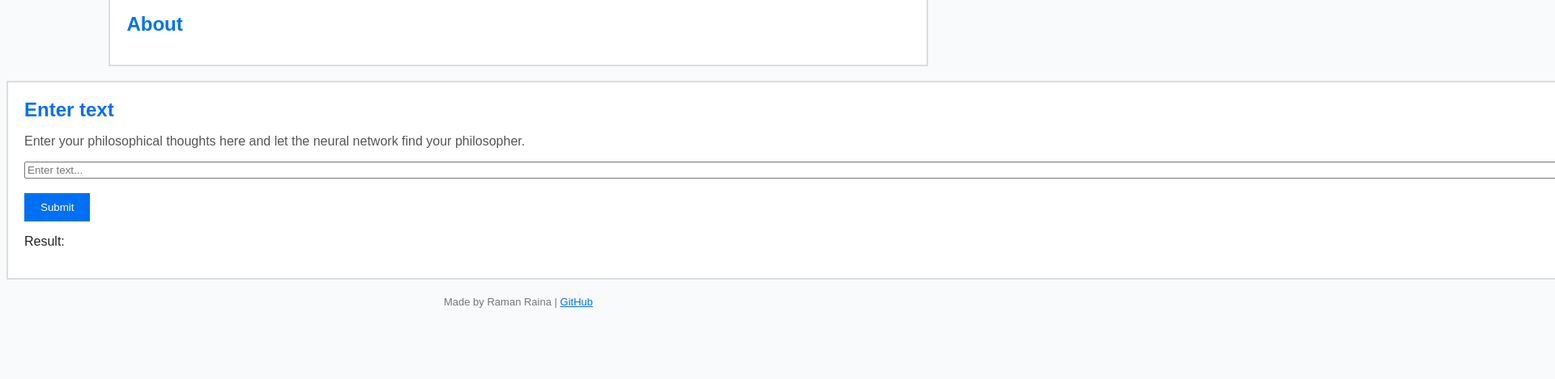
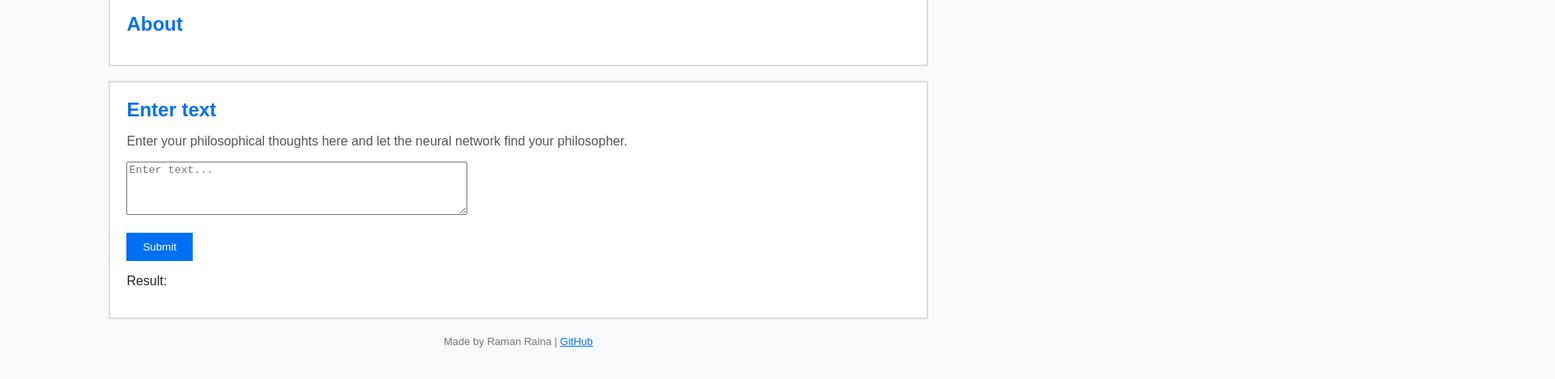
Before and after one commit to raman-raina/Myth-and-Machine, a plain HTML site: page index.html in a window 1280 px wide. Shown: the part 81-550 px from the top of the page at 81% size, 1920 px wide, since content can reach past the window. Drawn offline with Linux system fonts and the light colour scheme.

Commit message:
index.html

```diff
--- a/index.html
+++ b/index.html
@@ -7,7 +7,6 @@
 </head>
 <body bgcolor="#f9fafb" text="#222" link="#0070f3" vlink="#0059c1" alink="#ff0000">
 
-  <!-- Header -->
   <table width="100%" bgcolor="white" cellpadding="15" cellspacing="0" border="0">
     <tr>
       <td>
@@ -22,7 +21,6 @@
     </tr>
   </table>
 
-  <!-- Main -->
   <center>
     <table width="80%" cellpadding="20" cellspacing="0" border="1" bordercolor="#ddd" bgcolor="white">
       <tr>
@@ -30,7 +28,6 @@
           <a name="about"></a>
           <font face="Arial" size="5" color="#0070f3"><b>About</b></font>
           <p><font face="Arial" size="3" color="#555">
-            <!-- About content here -->
           </font></p>
         </td>
       </tr>
@@ -38,7 +35,6 @@
 
     <br>
 
-    <!-- Demo Section -->
     <table width="80%" cellpadding="20" cellspacing="0" border="1" bordercolor="#ddd" bgcolor="white">
       <tr>
         <td>
@@ -48,7 +44,7 @@
             Enter your philosophical thoughts here and let the neural network find your philosopher.
           </font></p>
 
-          <input id="userInput" type="text" placeholder="Enter text..." size="1000">
+          <textarea id="userInput" rows="4" cols="50" placeholder="Enter text..."></textarea>
           <br><br>
           <input type="button" value="Submit" onclick="sendData()" style="background:#0070f3;color:white;padding:10px 20px;border:none;">
           <p><font face="Arial" size="3">Result: <b><span id="output"></span></b></font></p>
@@ -59,7 +55,6 @@
 
   <br>
 
-  <!-- Footer -->
   <center>
     <font face="Arial" size="2" color="#777">
       Made by Raman Raina |
```
